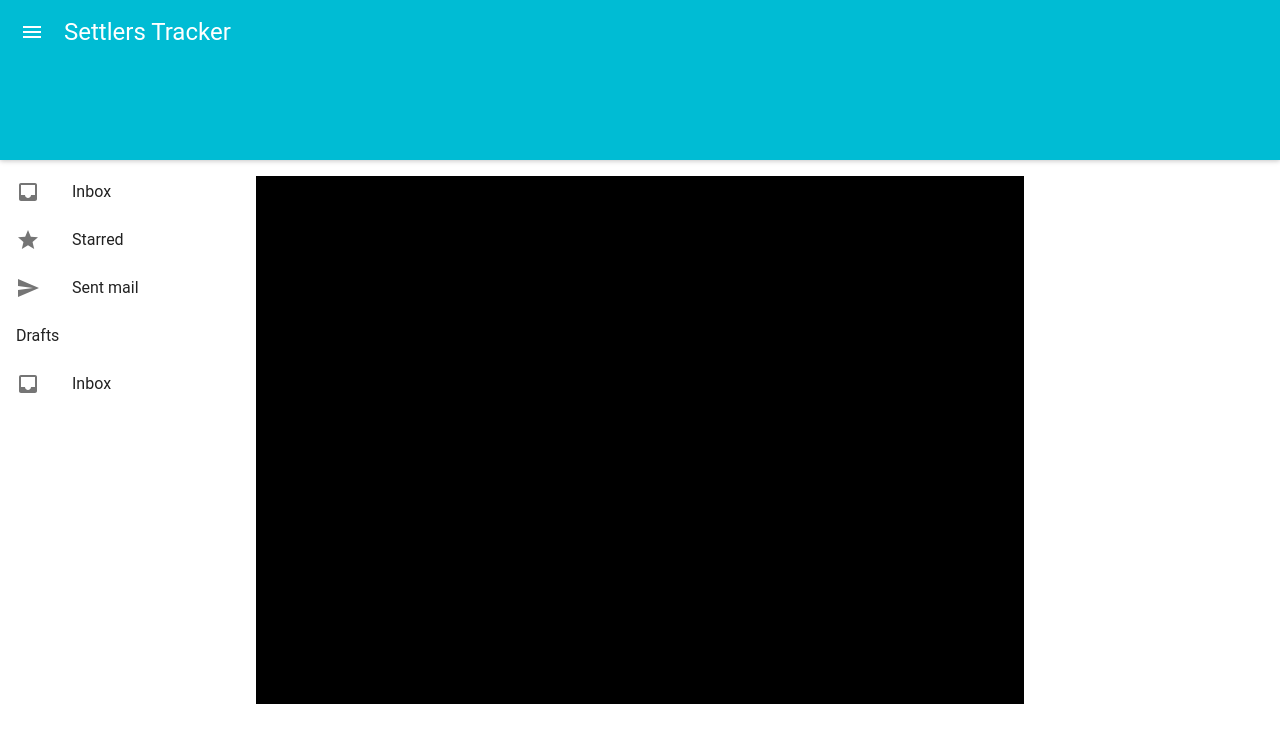
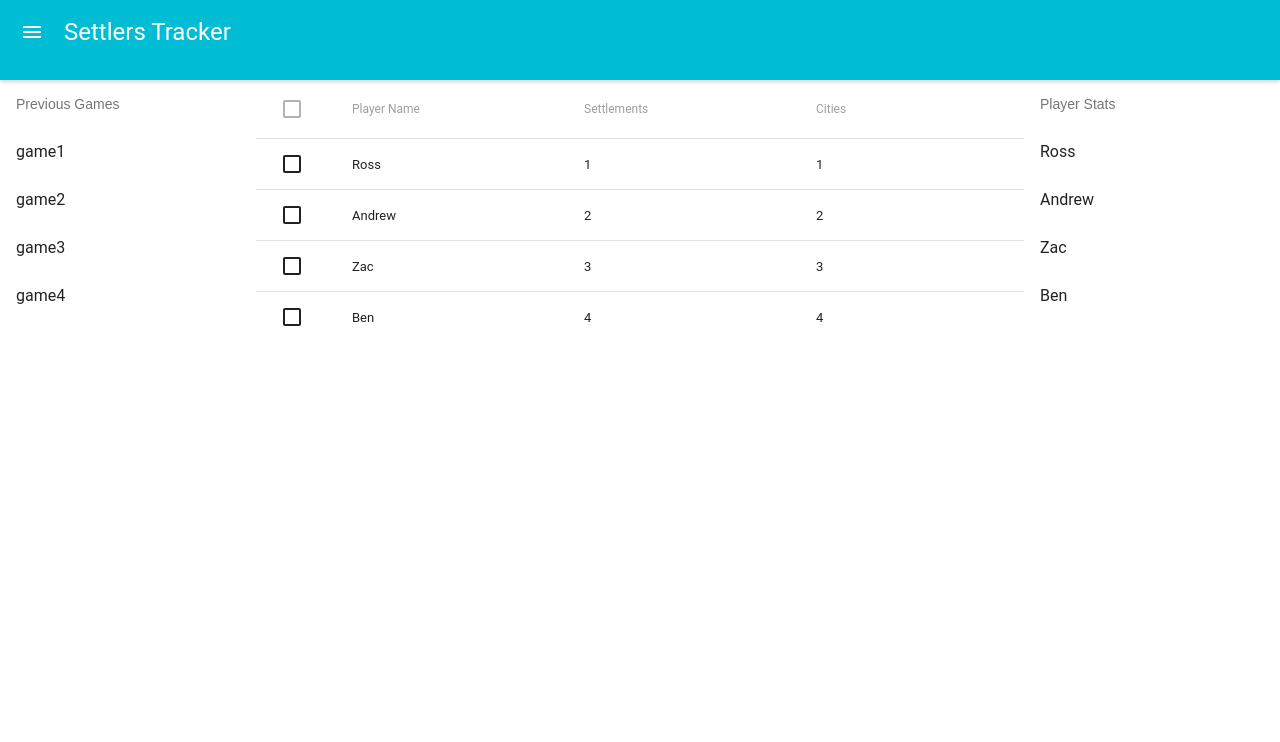
Before and after one commit to Rsalge/settlers-tracker, a React (Create React App) app: page / in a window 1280 px wide. Shown: the top 742 px of the page. Built offline with nearby package versions, Linux system fonts and the light colour scheme.

Commit message:
adds PlayerStats, Turns, and Game components, currently only basic frameworks

```diff
--- a/src/App.css
+++ b/src/App.css
@@ -7,7 +7,7 @@
   top: 0;
   left: 0;
   grid-template-columns: 20% 60% 20%;
-  grid-template-rows: 20% 70% 10%;
+  grid-template-rows: 10% 80% 10%;
 }
 
 .App-bar {
@@ -23,7 +23,7 @@
 
 .App-center-container {
   grid-column: 2 / 3;
-  background-color: black;
+  background: rgba(76, 175, 80, 0.1);
 }
 
 .App-right-container {
--- a/src/App.js
+++ b/src/App.js
@@ -1,14 +1,9 @@
 import React, { Component } from 'react';
-import Paper from 'material-ui/Paper';
-import { AppBar, List, ListItem } from 'material-ui';
-import ContentInbox from 'material-ui/svg-icons/content/inbox';
-import ActionGrade from 'material-ui/svg-icons/action/grade';
-import ContentSend from 'material-ui/svg-icons/content/send';
-import ContentDrafts from 'material-ui/svg-icons/content/drafts';
-import Divider from 'material-ui/Divider';
-import ActionInfo from 'material-ui/svg-icons/action/info';
+import Games from './Games.js';
+import PlayerStats from './PlayerStats.js';
+import Turns from './Turns.js';
+import { AppBar } from 'material-ui';
 import MuiThemeProvider from 'material-ui/styles/MuiThemeProvider';
-import logo from './logo.svg';
 import './App.css';
 
 class App extends Component {
@@ -22,15 +17,10 @@ class App extends Component {
     return (
       <MuiThemeProvider>
         <div className="App">
-          <p className="App-center-container"> TESTING </p>
           <AppBar className="App-bar" title="Settlers Tracker" />
-          <List className="App-left-container">
-            <ListItem primaryText="Inbox" leftIcon={<ContentInbox />} />
-            <ListItem primaryText="Starred" leftIcon={<ActionGrade />} />
-            <ListItem primaryText="Sent mail" leftIcon={<ContentSend />} />
-            <ListItem primaryText="Drafts"  />
-            <ListItem primaryText="Inbox" leftIcon={<ContentInbox />} />
-          </List>
+          <Games />
+          <Turns className="App-center-container"/>
+          <PlayerStats />
         </div>
     </MuiThemeProvider>
     );
--- /dev/null
+++ b/src/Games.js
@@ -0,0 +1,32 @@
+import React, { Component } from 'react';
+import { List, ListItem, Subheader } from 'material-ui';
+
+class Games extends Component {
+  constructor(props) {
+    super(props);
+    this.state = {
+      display: 'selectPlayers',
+      games: [{name:'game1', dateCreated:'022118'},
+              {name:'game2', dateCreated:'022118'},
+              {name:'game3', dateCreated:'022118'},
+              {name:'game4', dateCreated:'022118'},
+            ],
+    }
+    this.getGames = this.getGames.bind(this);
+  }
+  getGames(game) {
+    return (
+        <ListItem key={game.name} primaryText={game.name} />
+    )
+  }
+  render() {
+    return (
+      <List className="App-left-container">
+        <Subheader> Previous Games </Subheader>
+        {this.state.games.map((game) => this.getGames(game))}
+      </List>
+    );
+  }
+}
+
+export default Games;
--- /dev/null
+++ b/src/PlayerStats.js
@@ -0,0 +1,32 @@
+import React, { Component } from 'react';
+import { List, ListItem, Subheader } from 'material-ui';
+
+class PlayerStats extends Component {
+  constructor(props) {
+    super(props);
+    this.state = {
+      display: 'selectPlayers',
+      playerStats: [{name:'Ross', dateCreated:'022118'},
+              {name:'Andrew', dateCreated:'022118'},
+              {name:'Zac', dateCreated:'022118'},
+              {name:'Ben', dateCreated:'022118'},
+            ],
+    }
+    this.getPlayerStats = this.getPlayerStats.bind(this);
+  }
+  getPlayerStats(game) {
+    return (
+        <ListItem key={game.name} primaryText={game.name} />
+    )
+  }
+  render() {
+    return (
+      <List className="App-right-container">
+        <Subheader> Player Stats </Subheader>
+        {this.state.playerStats.map((game) => this.getPlayerStats(game))}
+      </List>
+    );
+  }
+}
+
+export default PlayerStats;
--- /dev/null
+++ b/src/Turns.js
@@ -0,0 +1,44 @@
+import React, { Component } from 'react';
+import { Table, TableBody, TableHeader, TableRow, TableRowColumn, TableHeaderColumn } from 'material-ui';
+
+class Turns extends Component {
+  constructor(props) {
+    super(props);
+    this.state = {
+      display: 'selectPlayers',
+      turns: [{playerName:'Ross', settlements: 1, cities: 1},
+              {playerName:'Andrew', settlements: 2, cities: 2},
+              {playerName:'Zac', settlements: 3, cities: 3},
+              {playerName:'Ben', settlements: 4, cities: 4},
+            ],
+    }
+    this.getTurns = this.getTurns.bind(this);
+  }
+  getTurns(turn) {
+    return (
+      <TableRow>
+        <TableRowColumn>{turn.playerName}</TableRowColumn>
+        <TableRowColumn>{turn.settlements}</TableRowColumn>
+        <TableRowColumn>{turn.cities}</TableRowColumn>
+      </TableRow>
+    )
+  }
+  render() {
+    return (
+      <Table className="App-center-container">
+        <TableHeader>
+          <TableRow>
+            <TableHeaderColumn> Player Name </TableHeaderColumn>
+            <TableHeaderColumn> Settlements </TableHeaderColumn>
+            <TableHeaderColumn> Cities </TableHeaderColumn>
+          </TableRow>
+        </TableHeader>
+        <TableBody>
+          {this.state.turns.map((turn) => this.getTurns(turn))}
+        </TableBody>
+      </Table>
+    );
+  }
+}
+
+export default Turns;
```
